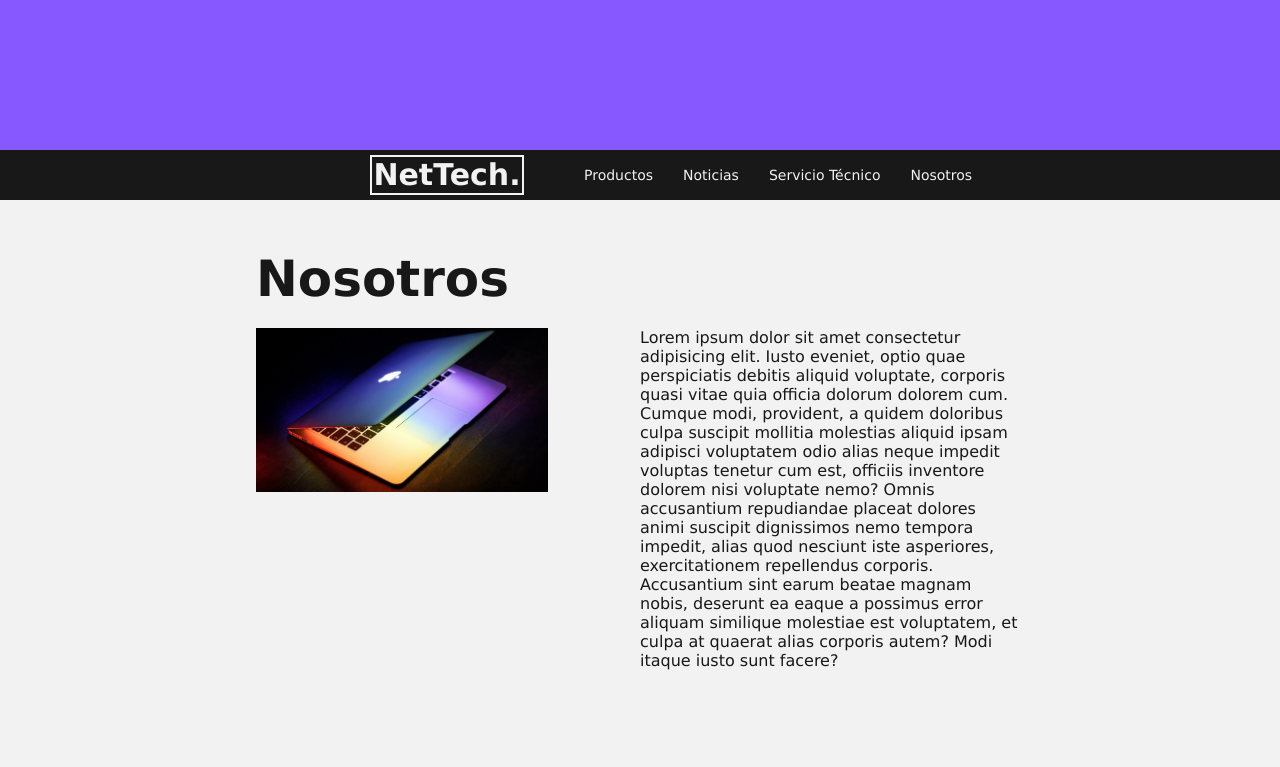
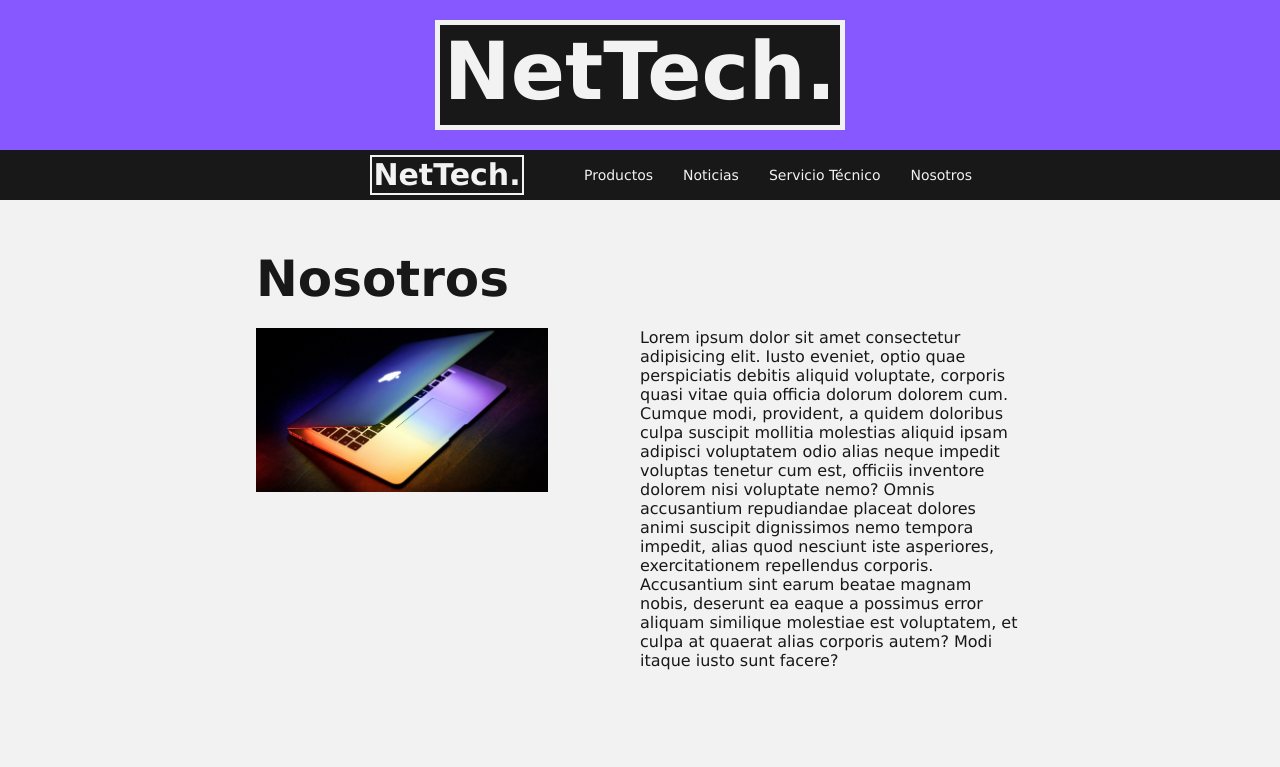
Before and after one commit to matias-ortubia/TP_digitalers, a plain HTML site: page index.html in a window 1280 px wide. Shown: the top 767 px of the page. Drawn offline with Linux system fonts and the light colour scheme.

Commit message:
Add: Banner logo

```diff
--- a/css/styles.css
+++ b/css/styles.css
@@ -30,8 +30,20 @@ header {
     display: flex;
     flex-flow: column nowrap;
     justify-content: flex-end;
+    align-items: center;
     gap: 2.5rem;
     height: 15rem;
+}
+
+.bannerLogoContainer {
+    background-color: var(--color-black);
+    border: 5px solid var(--color-white);
+    width: 40rem;
+    height: 10rem;
+    margin-bottom: 2rem;
+    color: var(--color-white);
+    font-size: 4rem;
+    text-align: center;
 }
 
 /* Nav */
--- a/index.html
+++ b/index.html
@@ -8,6 +8,9 @@
 </head>
 <body>
     <header>
+        <div class="bannerLogoContainer">
+            <h1>NetTech.</h1>
+        </div>
     </header>
     <nav>
         <ul class="navMenu">
```
Also changed, not shown: contacto.html (+3 -0 lines), noticias.html (+3 -0 lines), productos.html (+3 -0 lines).
